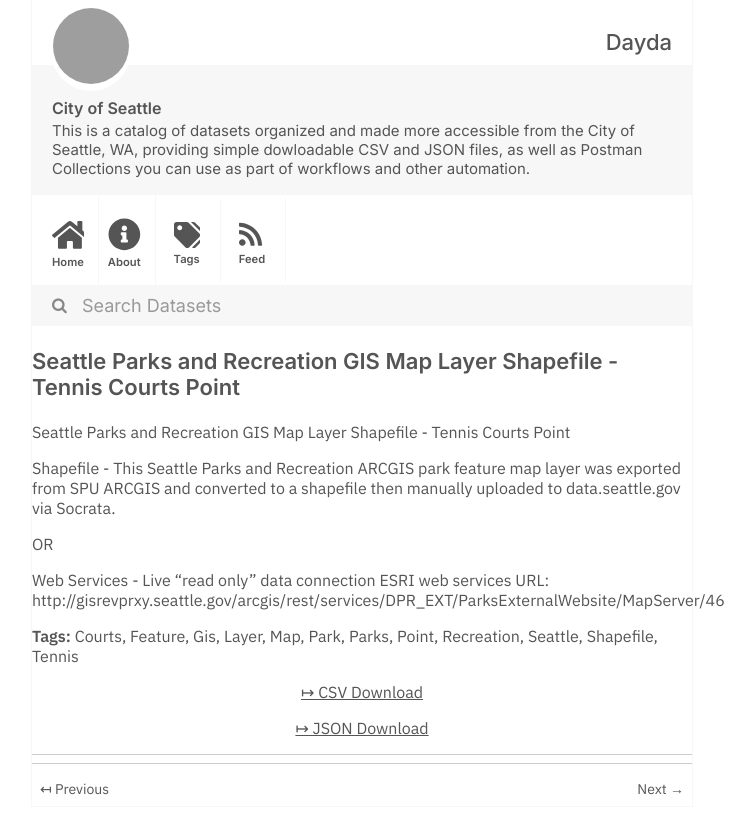
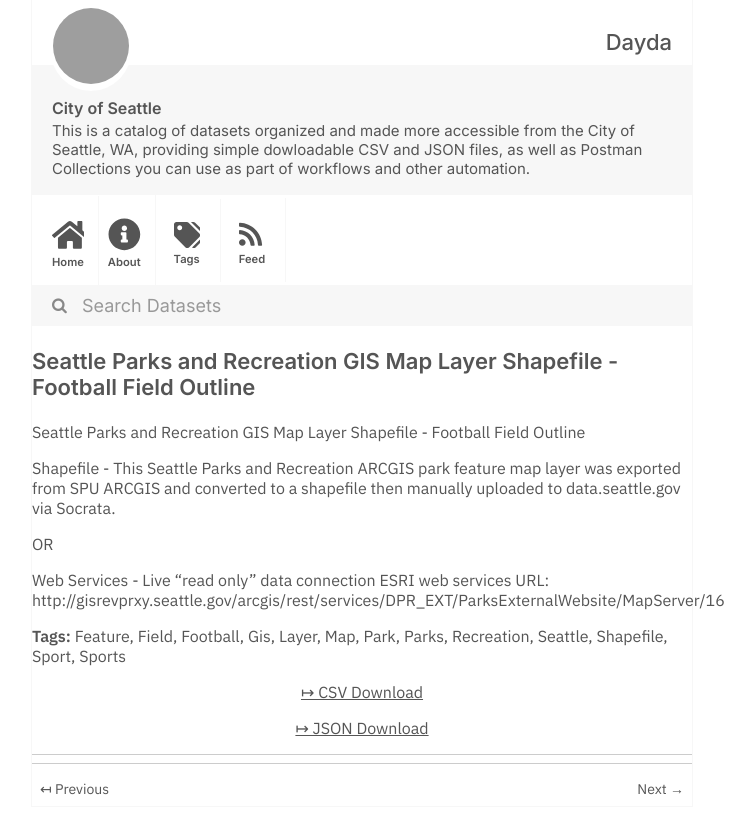
Before and after one commit to dayda-entities/city-of-seattle, a Jekyll site: the page built from _posts/2020-11-10-seattle-parks-and-recreation-g.md, in a window 1280 px wide, cut to the strip 0-834 px from the top of the page. Shown: the whole strip, without its empty margins (278-1033 px from the left). Built offline with Jekyll 4.4.1, drawn with Linux system fonts in a browser that asks for light colours; grey boxes are pictures that could not be loaded.

Commit message:
Publish Data

```diff
--- a/_posts/2020-11-10-seattle-parks-and-recreation-g.md
+++ b/_posts/2020-11-10-seattle-parks-and-recreation-g.md
@@ -1,35 +1,34 @@
 ---
-title: Seattle Parks and Recreation GIS Map Layer Shapefile - Tennis Courts Point
-created: '2020-11-10T16:59:54.993765'
-modified: '2020-11-10T16:59:54.993775'
+title: Seattle Parks and Recreation GIS Map Layer Shapefile - Football Field Outline
+created: '2020-11-10T16:59:55.219318'
+modified: '2020-11-10T16:59:55.219329'
 state: active
 type: dataset
 tags:
-  - Courts
   - Feature
+  - Field
+  - Football
   - Gis
   - Layer
   - Map
   - Park
   - Parks
-  - Point
   - Recreation
   - Seattle
   - Shapefile
-  - Tennis
+  - Sport
+  - Sports
 groups:
   - Local Government
-csv_url: 'https://data.seattle.gov/api/views/6sa4-h6k8/rows.csv?accessType=DOWNLOAD'
-json_url: 'https://data.seattle.gov/api/views/6sa4-h6k8/rows.json?accessType=DOWNLOAD'
+csv_url: 'https://data.seattle.gov/api/views/tb38-79vv/rows.csv?accessType=DOWNLOAD'
+json_url: 'https://data.seattle.gov/api/views/tb38-79vv/rows.json?accessType=DOWNLOAD'
 layout: post
 
 ---
-Seattle Parks and Recreation GIS Map Layer Shapefile - Tennis Courts Point
+Seattle Parks and Recreation GIS Map Layer Shapefile - Football Field Outline
 
-Shapefile - This Seattle Parks and Recreation ARCGIS park feature map layer was exported from SPU ARCGIS and
-converted to a shapefile then manually uploaded to data.seattle.gov via Socrata.
+Shapefile - This Seattle Parks and Recreation ARCGIS park feature map layer was exported from SPU ARCGIS and converted to a shapefile then manually uploaded to data.seattle.gov via Socrata.
 
 OR
 
-Web Services - Live "read only" data connection ESRI web services URL:
-http://gisrevprxy.seattle.gov/arcgis/rest/services/DPR_EXT/ParksExternalWebsite/MapServer/46
+Web Services - Live "read only" data connection ESRI web services URL: http://gisrevprxy.seattle.gov/arcgis/rest/services/DPR_EXT/ParksExternalWebsite/MapServer/16
```
